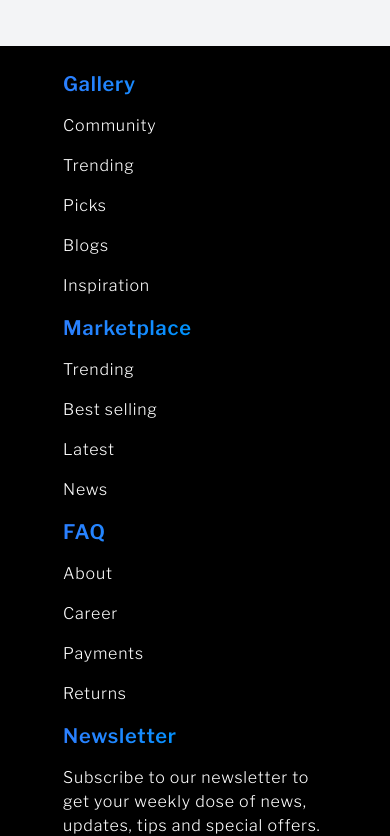
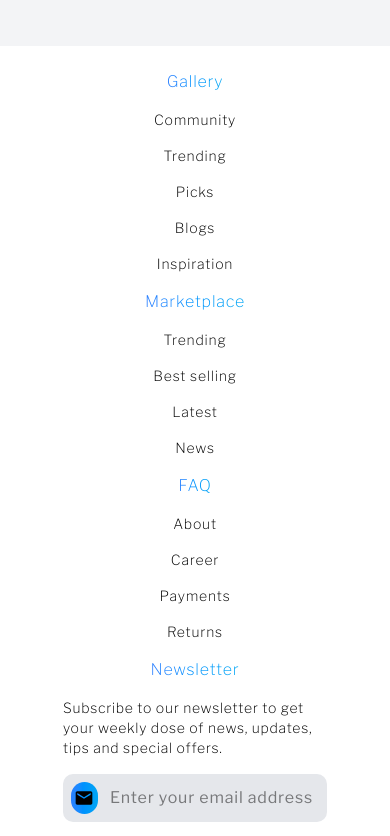
Before and after one commit to Anouar-Dhahri/next-shop, a Next.js app: page /checkout in a window 390 px wide. Shown: the part 697-1533 px from the top of the page. Built offline with nearby package versions, Linux system fonts and the light colour scheme; no server answers.

Commit message:
fix-responsive-ui

```diff
--- a/components/AboutUs/AboutUs.tsx
+++ b/components/AboutUs/AboutUs.tsx
@@ -5,8 +5,8 @@ import { Button } from "../ui/button";
 const AboutUs = () => {
   return (
     <div
-      className="w-full lg:w-1/2 flex flex-col space-y-4 items-center justify-center px-4 text-center bg-white rounded-xl"
-      data-aos="fade-up">
+      className="w-full lg:w-1/2 h-auto flex flex-col space-y-4 items-center justify-center p-4 text-center bg-white rounded-xl"
+      data-aos="fade-right" data-aos-delay={2500}>
       <h1 className="text-2xl md:text-3xl lg:text-4xl font-bold bg-gradient-to-r from-blue-500 to-sky-500 bg-clip-text text-transparent">
         Power Up Your Tech Game!
       </h1>
--- a/components/Footer/Footer.tsx
+++ b/components/Footer/Footer.tsx
@@ -6,101 +6,101 @@ import { MdEmail } from "react-icons/md";
 
 const Footer = () => {
   return (
-    <div className="flex bg-black bottom-0 left-0">
+    <div className="flex bg-white bottom-0 left-0">
       <div className="w-[80%] m-auto">
-        <div className="p-6 grid grid-cols-1 sm:grid-cols-2 md:grid-cols-4 gap-4">
-          <div className="flex flex-col gap-4">
-            <h1 className="text-xl font-semibold bg-gradient-to-r from-blue-500 to-sky-500 bg-clip-text text-transparent">
+        <div className="p-6 grid grid-cols-1 sm:grid-cols-2 md:grid-cols-2 lg:grid-cols-4 gap-4">
+          <div className="flex flex-col gap-4 justify-center md:justify-start items-center sm:items-start md:items-start">
+            <h1 className="text-md font-extralight bg-gradient-to-r from-blue-500 to-sky-500 bg-clip-text text-transparent">
               Gallery
             </h1>
             <Link
               href="#"
-              className="text-base font-light text-white hover:underline">
+              className="text-sm font-extralight text-black hover:underline">
               Community
             </Link>
             <Link
               href="#"
-              className="text-base font-light text-white hover:underline">
+              className="text-sm font-extralight text-black hover:underline">
               Trending
             </Link>
             <Link
               href="#"
-              className="text-base font-light text-white hover:underline">
+              className="text-sm font-extralight text-black hover:underline">
               Picks
             </Link>
             <Link
               href="#"
-              className="text-base font-light text-white hover:underline">
+              className="text-sm font-extralight text-black hover:underline">
               Blogs
             </Link>
             <Link
               href="#"
-              className="text-base font-light text-white hover:underline">
+              className="text-sm font-extralight text-black hover:underline">
               Inspiration
             </Link>
           </div>
-          <div className="flex flex-col gap-4">
-            <h1 className="text-xl font-semibold bg-gradient-to-r from-blue-500 to-sky-500 bg-clip-text text-transparent">
+          <div className="flex flex-col gap-4 justify-center md:justify-start items-center sm:items-start md:items-start">
+            <h1 className="text-md font-extralight bg-gradient-to-r from-blue-500 to-sky-500 bg-clip-text text-transparent">
               Marketplace
             </h1>
             <Link
               href="#"
-              className="text-base font-light text-white hover:underline">
+              className="text-sm font-extralight text-black hover:underline">
               Trending
             </Link>
             <Link
               href="#"
-              className="text-base font-light text-white hover:underline">
+              className="text-sm font-extralight text-black hover:underline">
               Best selling
             </Link>
             <Link
               href="#"
-              className="text-base font-light text-white hover:underline">
+              className="text-sm font-extralight text-black hover:underline">
               Latest
             </Link>
             <Link
               href="#"
-              className="text-base font-light text-white hover:underline">
+              className="text-sm font-extralight text-black hover:underline">
               News
             </Link>
           </div>
-          <div className="flex flex-col gap-4">
-            <h1 className="text-xl font-semibold bg-gradient-to-r from-blue-500 to-sky-500 bg-clip-text text-transparent">
+          <div className="flex flex-col gap-4 justify-center md:justify-start items-center sm:items-start md:items-start">
+            <h1 className="text-md font-extralight bg-gradient-to-r from-blue-500 to-sky-500 bg-clip-text text-transparent">
               FAQ
             </h1>
             <Link
               href="#"
-              className="text-base font-light text-white hover:underline">
+              className="text-sm font-extralight text-black hover:underline">
               About
             </Link>
             <Link
               href="#"
-              className="text-base font-light text-white hover:underline">
+              className="text-sm font-extralight text-black hover:underline">
               Career
             </Link>
             <Link
               href="#"
-              className="text-base font-light text-white hover:underline">
+              className="text-sm font-extralight text-black hover:underline">
               Payments
             </Link>{" "}
             <Link
               href="#"
-              className="text-base font-light text-white hover:underline">
+              className="text-sm font-extralight text-black hover:underline">
               Returns
             </Link>
           </div>
-          <div className="flex flex-col gap-4">
-            <h1 className="text-xl font-semibold bg-gradient-to-r from-blue-500 to-sky-500 bg-clip-text text-transparent">
+          <div className="flex flex-col gap-4 justify-center md:justify-start items-center sm:items-start md:items-start">
+            <h1 className="text-md font-extralight bg-gradient-to-r from-blue-500 to-sky-500 bg-clip-text text-transparent">
               Newsletter
             </h1>
-            <p className="text-base font-light text-white tracking-wider">
+            <p className="text-sm font-extralight text-black tracking-wider">
               Subscribe to our newsletter to get your weekly dose of news,
               updates, tips and special offers.{" "}
             </p>
 
-            <div className="w-full bg-white flex flex-row space-x-3 p-4 rounded-lg">
-              <div className="h-12 w-12 flex items-center justify-center rounded-4xl bg-gradient-to-r from-blue-500 to-sky-500 text-white">
-                <MdEmail className="h-6 w-6" />
+            <div className="w-full h-12 bg-gray-200 flex flex-row space-x-3 rounded-lg items-center justify-center pr-2 pl-2">
+              <div className="h-8 w-8 flex items-center justify-center rounded-4xl bg-gradient-to-r from-blue-500 to-sky-500 text-black">
+                <MdEmail className="h-5 w-5" />
               </div>
               <input
                 type="email"
@@ -110,15 +110,15 @@ const Footer = () => {
             </div>
             <button
               type="submit"
-              className="w-full p-4 text-white rounded-lg hover:cursor-pointer bg-gradient-to-r from-blue-500 to-sky-500">
+              className="w-full h-12 uppercase font-extralight text-white text-sm rounded-lg hover:cursor-pointer bg-gradient-to-r from-blue-500 to-sky-500">
               Subscribe
             </button>
           </div>
         </div>
 
         <hr />
-        <div className="flex flex-col md:flex-row sm:items-center sm:gap-4 justify-between p-5 mb-5">
-          <p className="text-base font-light text-white tracking-wider">
+        <div className="flex flex-col md:flex-row items-center sm:gap-4 justify-center md:justify-between p-5 mb-5">
+          <p className="text-sm font-light text-black tracking-wider">
             <Link href="#" className="hover:underline">
               Privacy Policy
             </Link>{" "}
@@ -127,7 +127,7 @@ const Footer = () => {
               Terms and conditions
             </Link>
           </p>
-          <p className="text-base font-light text-white tracking-wider">
+          <p className="text-sm font-light text-black tracking-wider">
             <span className="font-bold">NEXTSHOP</span> © - All Right Reserved{" "}
             {dayjs().format("YYYY")}
           </p>
--- a/components/ProductList/ProductList.tsx
+++ b/components/ProductList/ProductList.tsx
@@ -19,7 +19,7 @@ const ProductList = ({ products }: Props) => {
       await import("aos");
       AOS.init({
         duration: 1000,
-        easing: "ease",
+        easing: "ease-in-out",
         once: true,
         anchorPlacement: "top-bottom",
       });
--- a/components/WelcomSection/WelcomeSection.tsx
+++ b/components/WelcomSection/WelcomeSection.tsx
@@ -27,9 +27,9 @@ const WelcomeSection = ({ imageFile }: Props) => {
   }, []);
 
   return (
-    <section className="rounded bg-white py-8 sm:py-12">
+    <section className="rounded bg-white py-8 sm:py-12" data-aos="zoom-in" data-aos-delay={500}>
       <div className="mx-auto grid grid-cols-1 items-center justify-items-center gap-8 px-8 sm:px-16 md:grid-cols-2">
-        <div className="max-w-md space-y-4" data-aos="fade-down">
+        <div className="max-w-md space-y-4" data-aos="fade-down" data-aos-delay={1000}>
           <h2 className="text-3xl font-bold tracking-tight md:text-4xl bg-gradient-to-r from-blue-500 to-sky-500 bg-clip-text text-transparent">
             {" "}
             Welcome To NextShop
@@ -64,6 +64,7 @@ const WelcomeSection = ({ imageFile }: Props) => {
             className="rounded"
             loading="lazy"
             data-aos="zoom-in"
+            data-aos-delay={1500}
           />
         )}
       </div>
--- a/package.json
+++ b/package.json
@@ -23,6 +23,7 @@
     "react-dom": "^19.0.0",
     "react-icons": "^5.5.0",
     "react-spinners": "^0.16.1",
+    "react-tooltip": "^5.28.1",
     "stripe": "^18.0.0",
     "swiper": "^11.2.6",
     "tailwind-merge": "^3.2.0",
```
Also changed, not shown: app/checkout/page.tsx (+56 -12 lines), components/Carousel/Carousel.tsx (+4 -4 lines), components/ProductCard/ProductCard.tsx (+47 -9 lines), components/ProductDetails/ProductDetails.tsx (+37 -7 lines), 1 other file (tests, documents, lock files or other folders).
